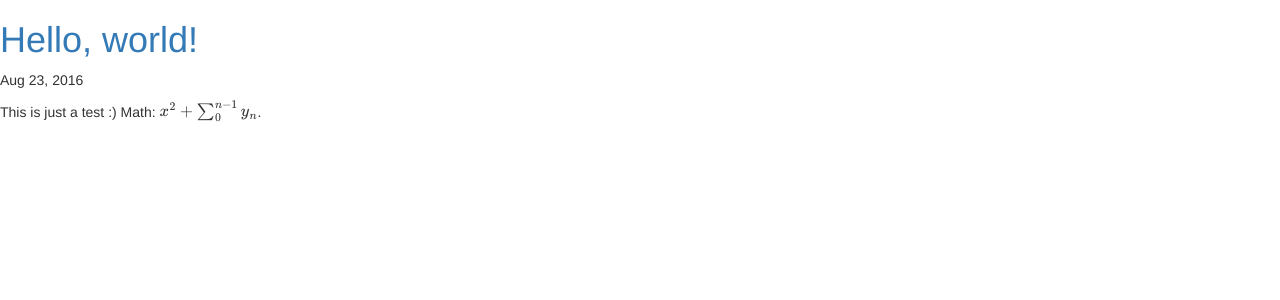
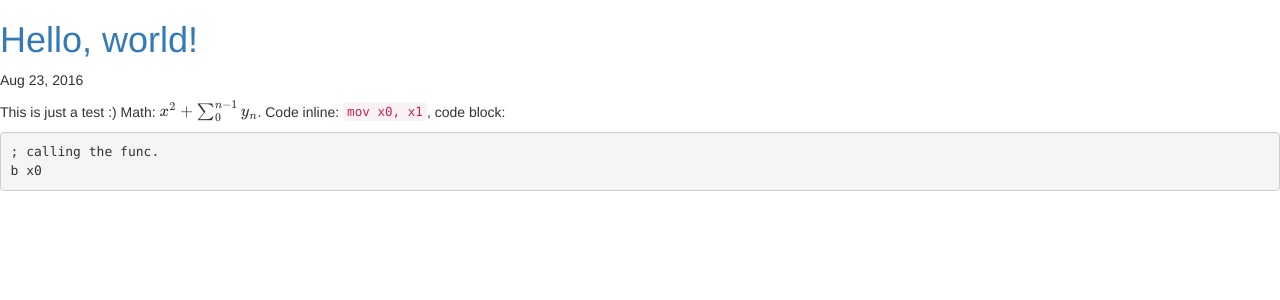
Before and after one commit to ch3repatz/ch3repatz.github.io, a Jekyll site: the page built from _posts/2016-08-23-hello-world.md, in a window 1280 px wide. Shown: the top 300 px of the page. Built offline with Jekyll 4.4.1, drawn with Linux system fonts in a browser that asks for light colours; formulas are drawn with MathJax 3.

Commit message:
Update 2016-08-23-hello-world.md

````diff
--- a/_posts/2016-08-23-hello-world.md
+++ b/_posts/2016-08-23-hello-world.md
@@ -5,4 +5,9 @@ time: 2016-08-23 2:36am
 math: yes
 ---
 
-This is just a test :) Math: $x^2 + \sum_0^{n-1} y_n$.
+This is just a test :) Math: $x^2 + \sum_0^{n-1} y_n$. Code inline: `mov x0, x1`, code block:
+
+```
+; calling the func.
+b x0
+```
````
